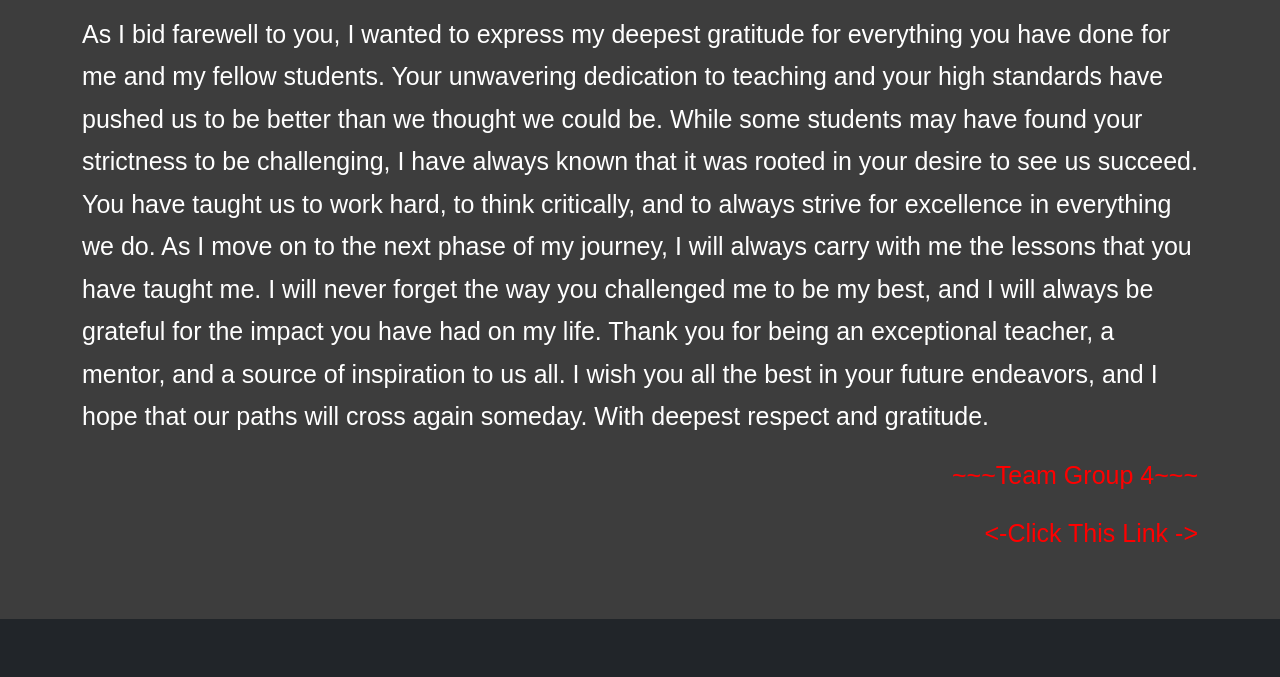
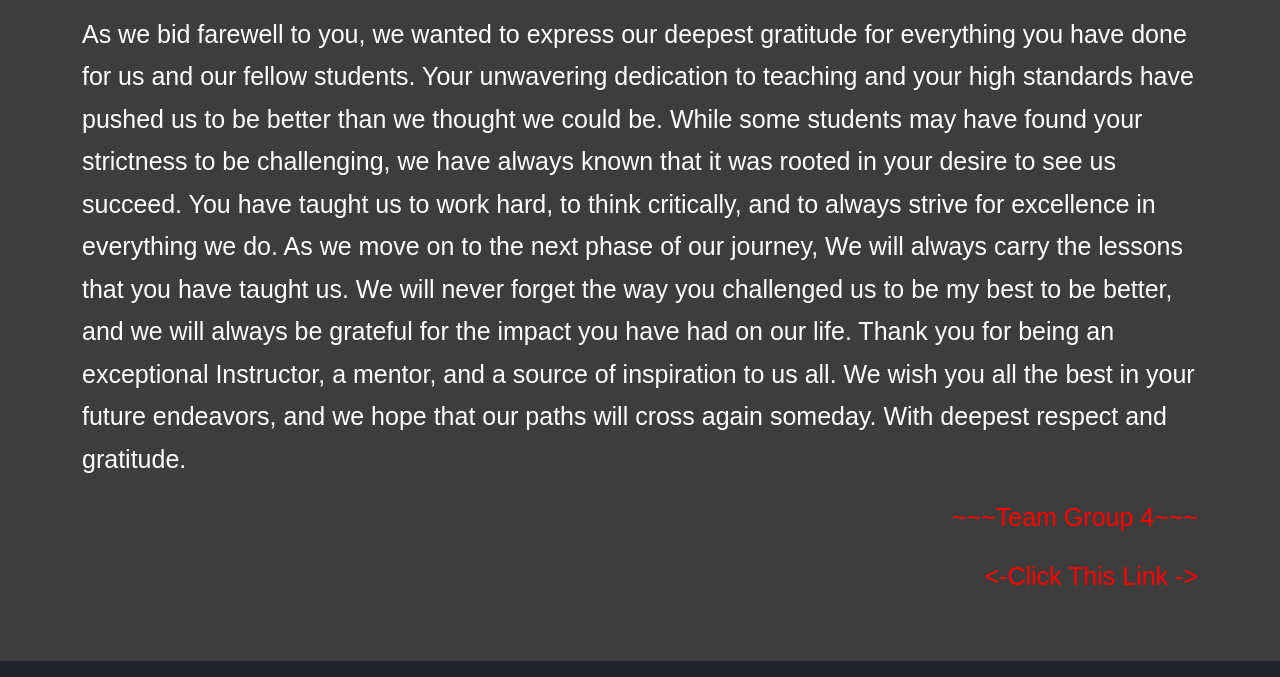
Before and after one commit to kcorrea24/FINALSITE, a plain HTML site: page extra.html in a window 1280 px wide. Shown: the part 561-1238 px from the top of the page. Drawn offline with nearby package versions, Linux system fonts and the light colour scheme; a script that the page names is missing; a web font is replaced by a local one.

Commit message:
Changes of the certain part of the message

```diff
--- a/extra.html
+++ b/extra.html
@@ -97,13 +97,13 @@
 
 
                 <p style="color:white; font-size: 30px;">Dear Mr.Renmark Salalila,</p>
-                <p style="color:white; font-size: 25px;">As I bid farewell to you, I wanted to express my deepest gratitude for everything you have done for me and my fellow students. Your unwavering dedication to teaching and your high standards have pushed us to be better than we thought we could be.
-                    While some students may have found your strictness to be challenging, I have always known that it was rooted in your desire to see us succeed. You have taught us to work hard, to think critically, and to always strive for excellence in everything we do.
-                    As I move on to the next phase of my journey, I will always carry with me the lessons that you have taught me. I will never forget the way you challenged me to be my best, and I will always be grateful for the impact you have had on my life.
-                    Thank you for being an exceptional teacher, a mentor, and a source of inspiration to us all. I wish you all the best in your future endeavors, and I hope that our paths will cross again someday.
+                <p style="color:white; font-size: 25px;">As we bid farewell to you, we wanted to express our deepest gratitude for everything you have done for us and our fellow students. Your unwavering dedication to teaching and your high standards have pushed us to be better than we thought we could be.
+                    While some students may have found your strictness to be challenging, we have always known that it was rooted in your desire to see us succeed. You have taught us to work hard, to think critically, and to always strive for excellence in everything we do.
+                    As we move on to the next phase of our journey, We will always carry the lessons that you have taught us. We will never forget the way you challenged us to be my best to be better, and we will always be grateful for the impact you have had on our life.
+                    Thank you for being an exceptional Instructor, a mentor, and a source of inspiration to us all. We wish you all the best in your future endeavors, and we hope that our paths will cross again someday.
                     With deepest respect and gratitude.</p>
                     <a href="try.html"><p style="color:red; font-size:25px; text-align: right;">~~~Team Group 4~~~</p></a>
-                    <a href="try.html"><p style="color:red; font-size:25px; text-align: right;"><-Click This Link -> </p></a>
+                    <a href="try.html"><p style="color:red; font-size:25px; text-align: right;"> <-Click This Link -> </p></a>
 
         </div>
     </div>
```
